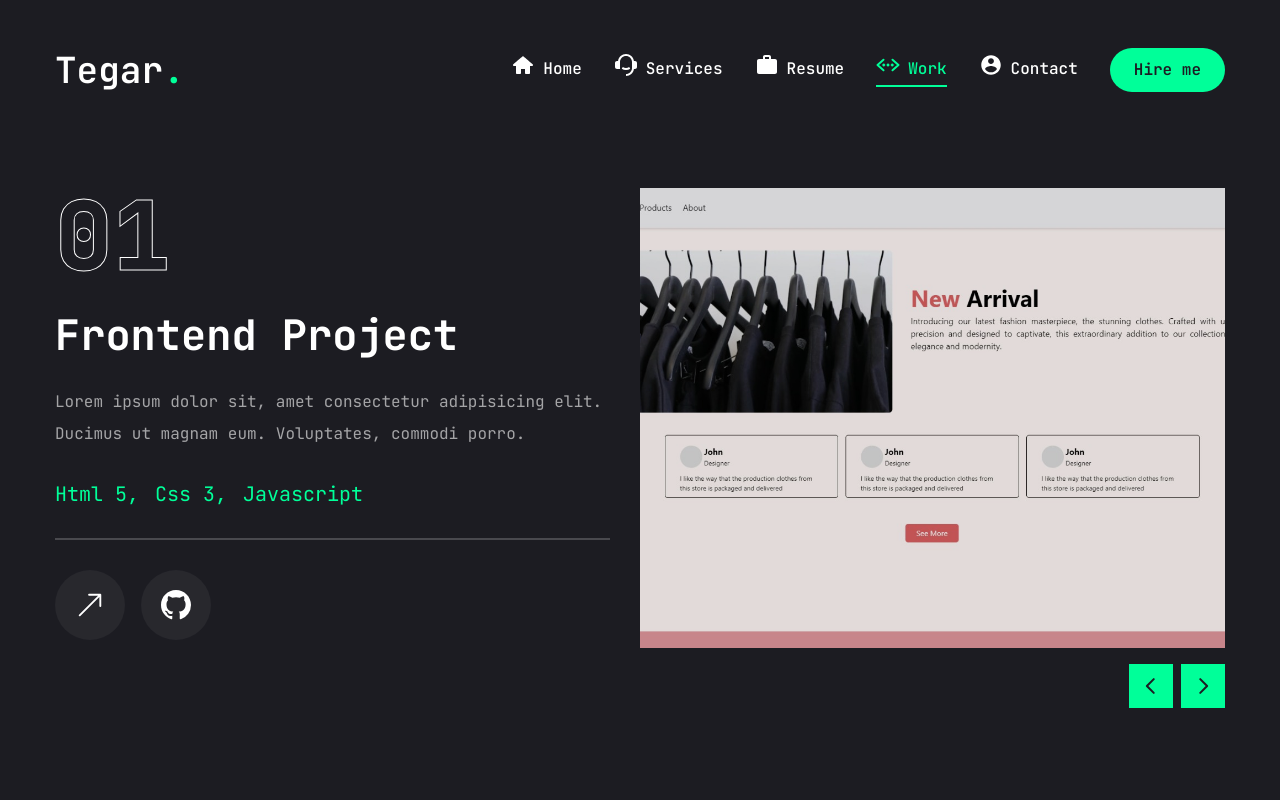
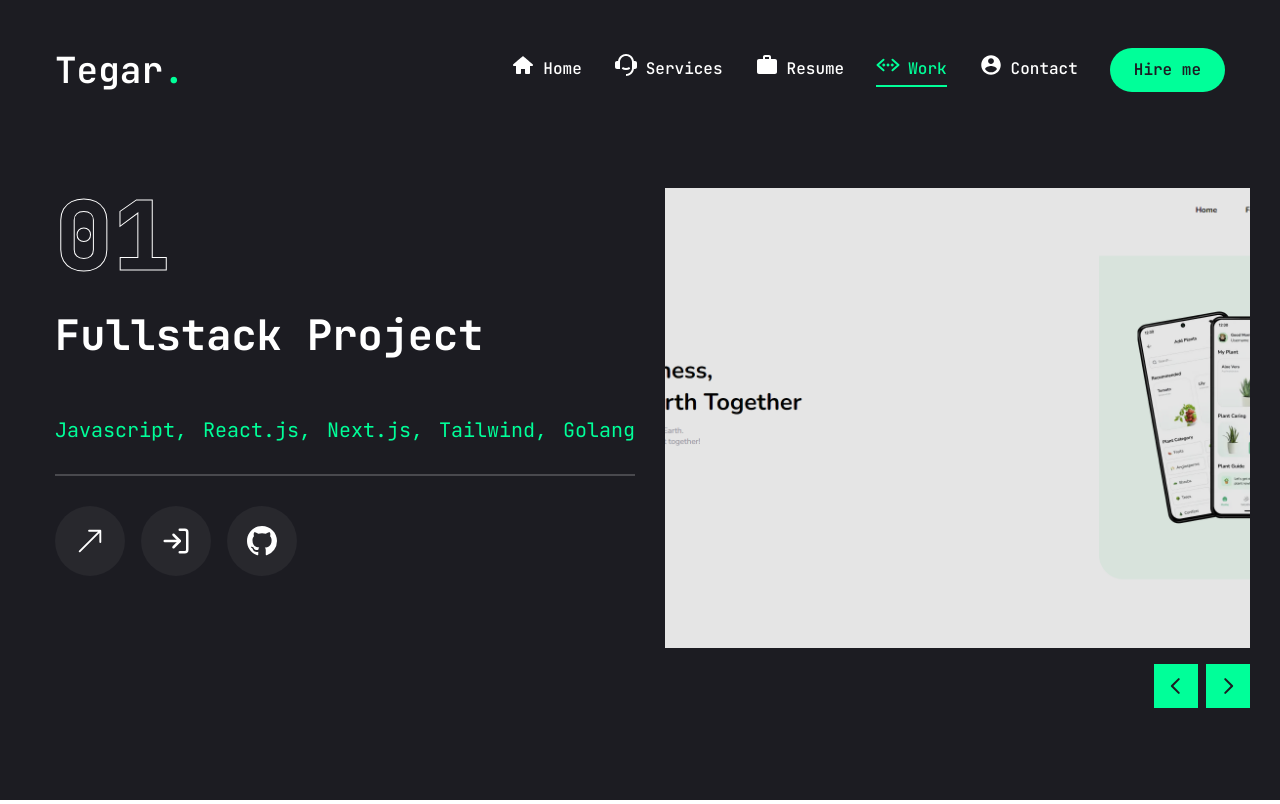
Before and after one commit to Garrr555/Portofolio-js, a Next.js app: page /work in a window 1280 px wide. Built offline with nearby package versions, Linux system fonts and the light colour scheme.

Commit message:
finishing-progress

```diff
--- a/src/app/(navbar)/contact/page.jsx
+++ b/src/app/(navbar)/contact/page.jsx
@@ -36,8 +36,9 @@ export default function Contact() {
             >
               <h3 className="text-4xl text-accent">Let's work together</h3>
               <p className="text-white/60">
-                Lorem ipsum dolor sit amet consectetur adipisicing elit.
-                Debitis, necessitatibus saepe? Debitis, odit consequuntur!
+                I'm always open to new collaborations and exciting projects. If
+                you have an idea or would like to discuss something, feel free
+                to reach out!
               </p>
               <div className="grid grid-cols-1 xl:grid-cols-2 gap-6">
                 <Input
--- a/src/app/(navbar)/work/page.jsx
+++ b/src/app/(navbar)/work/page.jsx
@@ -5,6 +5,7 @@ import { Swiper, swiper, SwiperSlide } from "swiper/react";
 import "swiper/css";
 
 import { BsArrowUpRight, BsGithub } from "react-icons/bs";
+import {FiLogIn} from 'react-icons/fi'
 
 import {
   Tooltip,
@@ -71,6 +72,21 @@ export default function Work() {
                   </TooltipProvider>
                 </Link>
 
+                <div className={`${project.live2 ? "" : "hidden"}`}>
+                  <Link href={project.liveX}>
+                    <TooltipProvider delayDuration={100}>
+                      <Tooltip>
+                        <TooltipTrigger className="w-[70px] h-[70px] rounded-full bg-white/5 flex items-center justify-center group">
+                          <FiLogIn className="text-3xl text-white group-hover:text-accent" />
+                        </TooltipTrigger>
+                        <TooltipContent>
+                          <p>Login Project</p>
+                        </TooltipContent>
+                      </Tooltip>
+                    </TooltipProvider>
+                  </Link>
+                </div>
+
                 <Link href={project.github}>
                   <TooltipProvider delayDuration={100}>
                     <Tooltip>
--- a/src/app/page.jsx
+++ b/src/app/page.jsx
@@ -20,19 +20,28 @@ export default function Home() {
     }, 300); // Durasi animasi 500ms
   };
 
+  const handleDownloadCV = () => {
+    const link = document.createElement("a");
+    link.href = "/cv/Mohammad Tegar Ibrahim(JS).pdf"; // Pastikan file cv.pdf ada di folder public
+    link.download = "Mohammad_Tegar_Ibrahim_CV.pdf";
+    document.body.appendChild(link);
+    link.click();
+    document.body.removeChild(link);
+  };
+
   const content = {
     id: {
-      role: "Pengembang Perangkat Lunak",
+      role: "Pengembang Front-end",
       greeting: "Halo, Saya",
       description:
-        "Saya ahli dalam membuat pengalaman digital yang elegan dan saya mahir dalam berbagai bahasa pemrograman dan teknologi.",
+        "Saya seorang mahasiswa jurusan informatika dari Telkom University yang senang belajar dan memiliki rasa ingin tahu yang tinggi. Saya suka mempelajari hal-hal baru melalui bootcamp online. Saya sering mengerjakan proyek-proyek selama kuliah, misalnya untuk ujian tengah semester, tugas akhir semester atau proyek mandiri. Untuk sekarang saya sudah menguasai React.Js dan Next.Js untuk menambah ilmu dibidang front-end. karena beberapa hal tersebut saya mempunyai kemampuan komunikasi yang baik dan dapat bekerja dalam tim maupun individu.",
       buttonText: "Inggris",
     },
     en: {
-      role: "Software Developer",
+      role: "Front-end Developer",
       greeting: "Hello, I'm",
       description:
-        "I specialize in crafting elegant digital experiences and am proficient in various programming languages and technologies.",
+        "I am an Informatics student at Telkom University who enjoys learning and has a strong curiosity. I love exploring new things through online bootcamps. I often work on projects during my studies, such as mid-term exams, final semester assignments, or independent projects. Currently, I have mastered React.js and Next.js to enhance my knowledge in the front-end field. Due to these experiences, I have good communication skills and can work both in a team and independently.",
       buttonText: "Indonesian",
     },
   };
@@ -63,6 +72,7 @@ export default function Home() {
                 <Button
                   variant="outline"
                   size="lg"
+                  onClick={handleDownloadCV}
                   className="uppercase flex items-center gap-2 xl:w-[200px]"
                 >
                   <span className="hidden xl:flex">Download cv</span>
--- a/src/data/projects.js
+++ b/src/data/projects.js
@@ -1,46 +1,71 @@
 export const projects = [
   {
     num: "01",
-    category: "Frontend",
+    category: "Fullstack",
     title: "Project 1",
     description:
-      "Lorem ipsum dolor sit, amet consectetur adipisicing elit. Ducimus ut magnam eum. Voluptates, commodi porro.",
-    stack: [{ name: "Html 5" }, { name: "Css 3" }, { name: "Javascript" }],
-    image: "/project/1.jpeg",
-    live: "",
-    github: "",
+      "",
+    stack: [
+      { name: "Javascript" },
+      { name: "React.js" },
+      { name: "Next.js" },
+      { name: "Tailwind" },
+      { name: "Golang" },
+    ],
+    image: "/project/8.png",
+    live: "https://plantopia-eta.vercel.app",
+    live2: true,
+    liveX: "https://plantopia-eta.vercel.app/login/",
+    github: "https://github.com/BangOns/capstone-kelompok4",
   },
   {
     num: "02",
-    category: "Frontend",
+    category: "Fullstack",
     title: "Project 2",
     description:
-      "Lorem ipsum dolor sit, amet consectetur adipisicing elit. Ducimus ut magnam eum. Voluptates, commodi porro.",
-    stack: [{ name: "Html 5" }, { name: "Css 3" }, { name: "Javascript" }],
-    image: "/project/2.jpeg",
-    live: "",
-    github: "",
+      "",
+    stack: [
+      { name: "Typescript" },
+      { name: "React.js" },
+      { name: "Next.js" },
+      { name: "Tailwind" },
+      { name: "Firebase" },
+    ],
+    image: "/project/7.png",
+    live: "https://mini-project-topaz-ten.vercel.app/",
+    live2: false,
+    liveX: "",
+    github: "https://github.com/Garrr555/mini-project",
   },
   {
     num: "03",
     category: "Frontend",
     title: "Project 3",
     description:
-      "Lorem ipsum dolor sit, amet consectetur adipisicing elit. Ducimus ut magnam eum. Voluptates, commodi porro.",
-    stack: [{ name: "Html 5" }, { name: "Css 3" }, { name: "Javascript" }],
-    image: "/project/3.jpeg",
-    live: "",
-    github: "",
+      "",
+    stack: [{ name: "Javascript" }, { name: "React.js" }, { name: "Tailwind" }],
+    image: "/project/6.png",
+    live: "https://web-duwit-peaces-projects-2cad2b96.vercel.app/",
+    live2: false,
+    liveX: "",
+    github: "https://github.com/Garrr555/Web-Duwit",
   },
   {
     num: "04",
     category: "Frontend",
     title: "Project 4",
     description:
-      "Lorem ipsum dolor sit, amet consectetur adipisicing elit. Ducimus ut magnam eum. Voluptates, commodi porro.",
-    stack: [{ name: "Html 5" }, { name: "Css 3" }, { name: "Javascript" }],
-    image: "/project/4.jpeg",
+      "",
+    stack: [
+      { name: "Html5" },
+      { name: "Css3" },
+      { name: "Javascript" },
+      { name: "Botstrap" },
+    ],
+    image: "/project/5.jpeg",
     live: "",
+    live2: false,
+    liveX: "",
     github: "",
   },
   {
@@ -48,10 +73,12 @@ export const projects = [
     category: "Frontend",
     title: "Project 5",
     description:
-      "Lorem ipsum dolor sit, amet consectetur adipisicing elit. Ducimus ut magnam eum. Voluptates, commodi porro.",
+      "",
     stack: [{ name: "Html 5" }, { name: "Css 3" }, { name: "Javascript" }],
-    image: "/project/5.jpeg",
+    image: "/project/4.jpeg",
     live: "",
+    live2: false,
+    liveX: "",
     github: "",
   },
   {
@@ -59,10 +86,12 @@ export const projects = [
     category: "Frontend",
     title: "Project 6",
     description:
-      "Lorem ipsum dolor sit, amet consectetur adipisicing elit. Ducimus ut magnam eum. Voluptates, commodi porro.",
+      "",
     stack: [{ name: "Html 5" }, { name: "Css 3" }, { name: "Javascript" }],
-    image: "/project/6.png",
+    image: "/project/3.jpeg",
     live: "",
+    live2: false,
+    liveX: "",
     github: "",
   },
   {
@@ -70,10 +99,17 @@ export const projects = [
     category: "Frontend",
     title: "Project 7",
     description:
-      "Lorem ipsum dolor sit, amet consectetur adipisicing elit. Ducimus ut magnam eum. Voluptates, commodi porro.",
-    stack: [{ name: "Html 5" }, { name: "Css 3" }, { name: "Javascript" }],
-    image: "/project/7.png",
+      "",
+    stack: [
+      { name: "Html5" },
+      { name: "Css3" },
+      { name: "Javascript" },
+      { name: "Tailwind" },
+    ],
+    image: "/project/2.jpeg",
     live: "",
+    live2: false,
+    liveX: "",
     github: "",
   },
   {
@@ -81,10 +117,17 @@ export const projects = [
     category: "Frontend",
     title: "Project 8",
     description:
-      "Lorem ipsum dolor sit, amet consectetur adipisicing elit. Ducimus ut magnam eum. Voluptates, commodi porro.",
-    stack: [{ name: "Html 5" }, { name: "Css 3" }, { name: "Javascript" }],
-    image: "/project/8.png",
+      "",
+    stack: [
+      { name: "Html5" },
+      { name: "Css3" },
+      { name: "Javascript" },
+      { name: "Tailwind" },
+    ],
+    image: "/project/1.jpeg",
     live: "",
+    live2: false,
+    liveX: "",
     github: "",
   },
 ];
```
Also changed, not shown: src/data/about.js (+10 -10 lines), src/data/services.js (+13 -13 lines), src/data/socials.js (+12 -7 lines), src/data/stats.js (+4 -4 lines), 1 other file (tests, documents, lock files or other folders).
